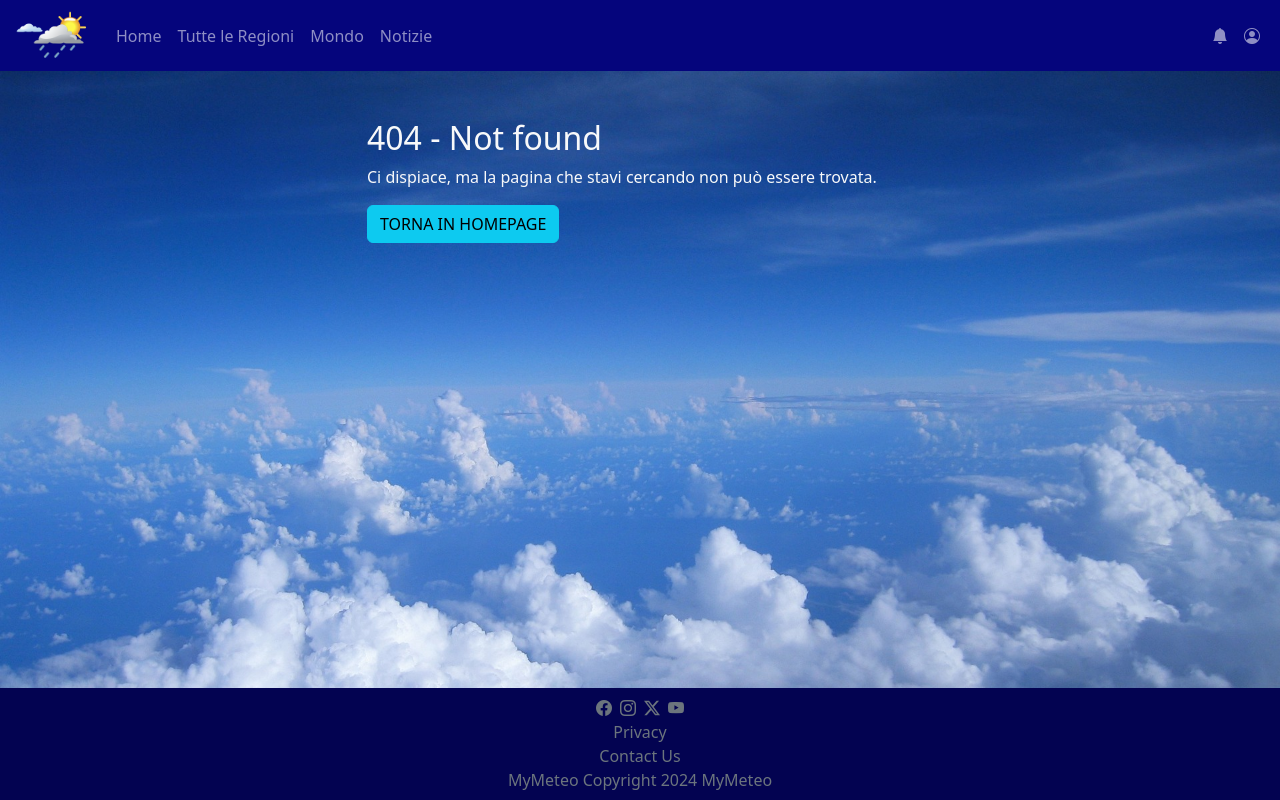
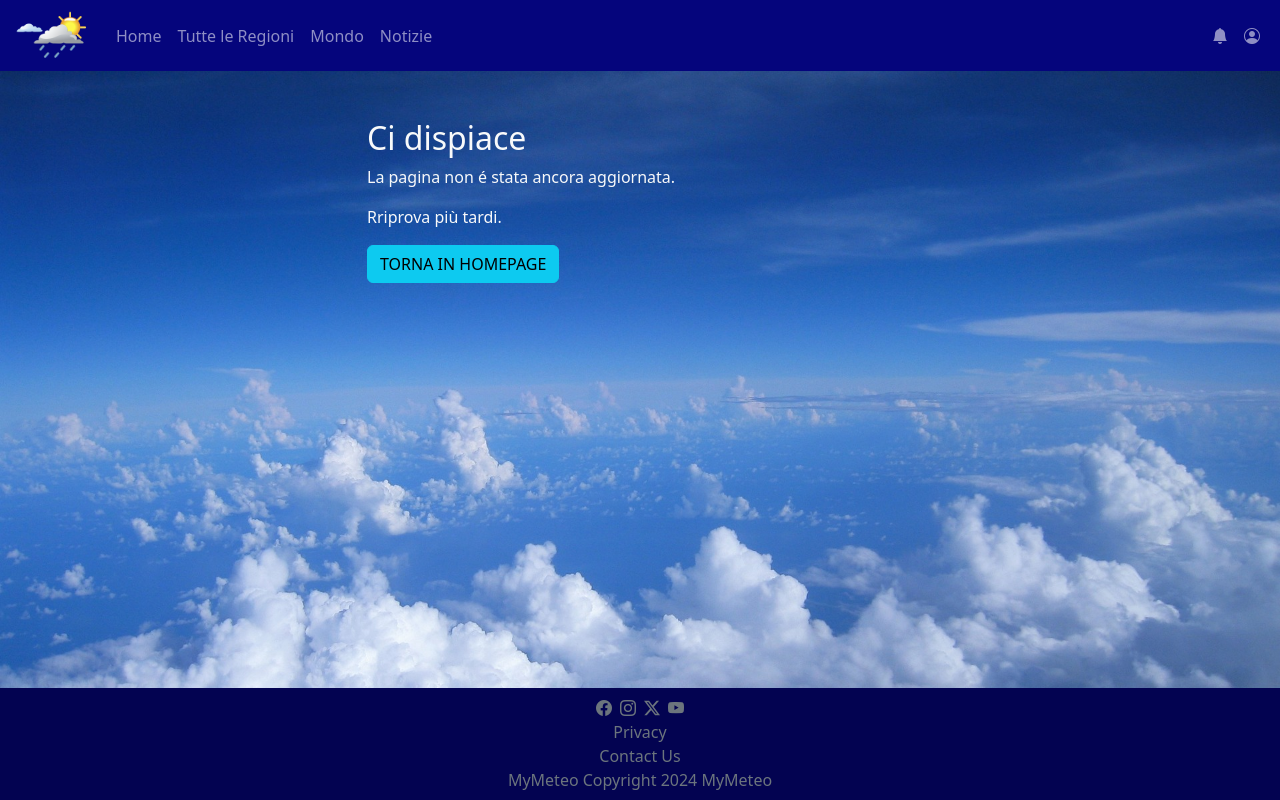
Before and after one commit to DianaFriptuleac/meteo, a React (Create React App) app: page /daaggiornare in a window 1280 px wide. Before the commit this address had no page. Built offline with nearby package versions, Linux system fonts and the light colour scheme.

Commit message:
DaAggiornare component

```diff
--- a/src/App.js
+++ b/src/App.js
@@ -9,6 +9,7 @@ import Home from './components/Home.jsx'
 import WeatherSection from './components/WeatherSection.jsx';
 import MyFooter from './components/MyFooter.jsx';
 import Notizie from './components/Notizie.jsx';
+import DaAggiornare from './components/DaAggirnare.jsx';
 function App() {
   return (
     <BrowserRouter>
@@ -20,6 +21,7 @@ function App() {
     <Route path='/' element={<Home/>}/>
     <Route path='/meteo' element={<WeatherSection/>}/>
     <Route path="/notizie" element={<Notizie />} />
+    <Route path="/daaggiornare" element={<DaAggiornare />} />
   <Route path="*" element={<NotFound/>} />
     </Routes>
   </main>
--- a/src/components/CustomNavbar.jsx
+++ b/src/components/CustomNavbar.jsx
@@ -26,7 +26,7 @@ const CustomNavbar = function () {
             <Link to="/meteo" className={addActiveOrNot('regioni')}>
               Tutte le Regioni
             </Link>
-            <Link to="/mondo" className={addActiveOrNot('mondo')}>
+            <Link to="/daaggiornare" className={addActiveOrNot('mondo')}>
               Mondo
             </Link>
             <Link to="/notizie" className={addActiveOrNot('notizie')}>
@@ -34,8 +34,8 @@ const CustomNavbar = function () {
             </Link>
           </Nav>
           <Nav className="ms-auto">
-            <Link to="/settings" className={addActiveOrNot('settings')}><i className="bi bi-bell-fill"></i></Link>
-            <Link to="/profile" className={addActiveOrNot('profile')}><i className="bi bi-person-circle icons"></i></Link>
+            <Link to="/daaggiornare" className={addActiveOrNot('settings')}><i className="bi bi-bell-fill"></i></Link>
+            <Link to="/daaggiornare" className={addActiveOrNot('profile')}><i className="bi bi-person-circle icons"></i></Link>
           </Nav>
         </Navbar.Collapse>
       </Container>
--- /dev/null
+++ b/src/components/DaAggirnare.jsx
@@ -0,0 +1,31 @@
+import { Button, Col, Container, Row } from "react-bootstrap";
+import { useNavigate } from "react-router-dom";
+
+const DaAggiornare = () => {
+  const navigate = useNavigate();  //un hook che ci riporta alla pagina
+  return (
+    <Container>
+      <Row className="justify-content-center my-5 text-light" >
+        <Col xs={12} md={6}>
+          <h2>Ci dispiace</h2>
+          <p>
+            La pagina non é stata ancora aggiornata.
+          </p>
+          <p>
+            Rriprova più tardi.
+          </p>
+          <Button
+            variant="info"
+            onClick={() => {
+              navigate("/"); //riporta a homepage
+            }}
+          >
+            TORNA IN HOMEPAGE
+          </Button>
+        </Col>
+      </Row>
+    </Container>
+  );
+};
+
+export default DaAggiornare;
```
Also changed, not shown: src/components/Home.jsx (+7 -6 lines).
